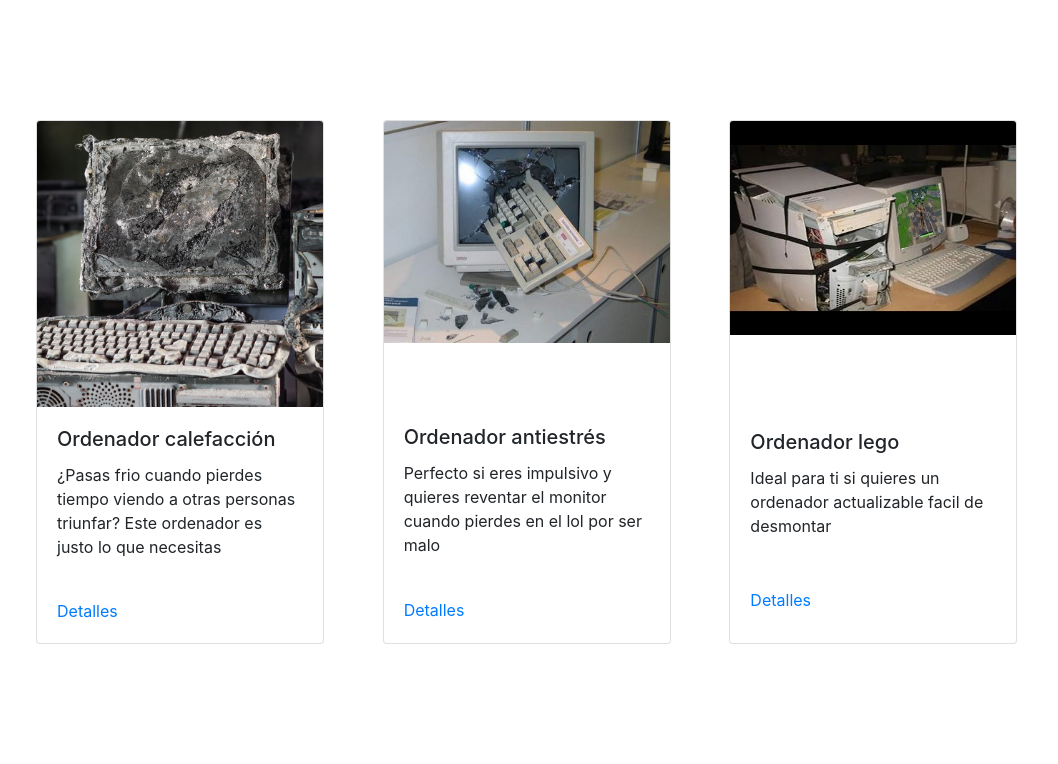
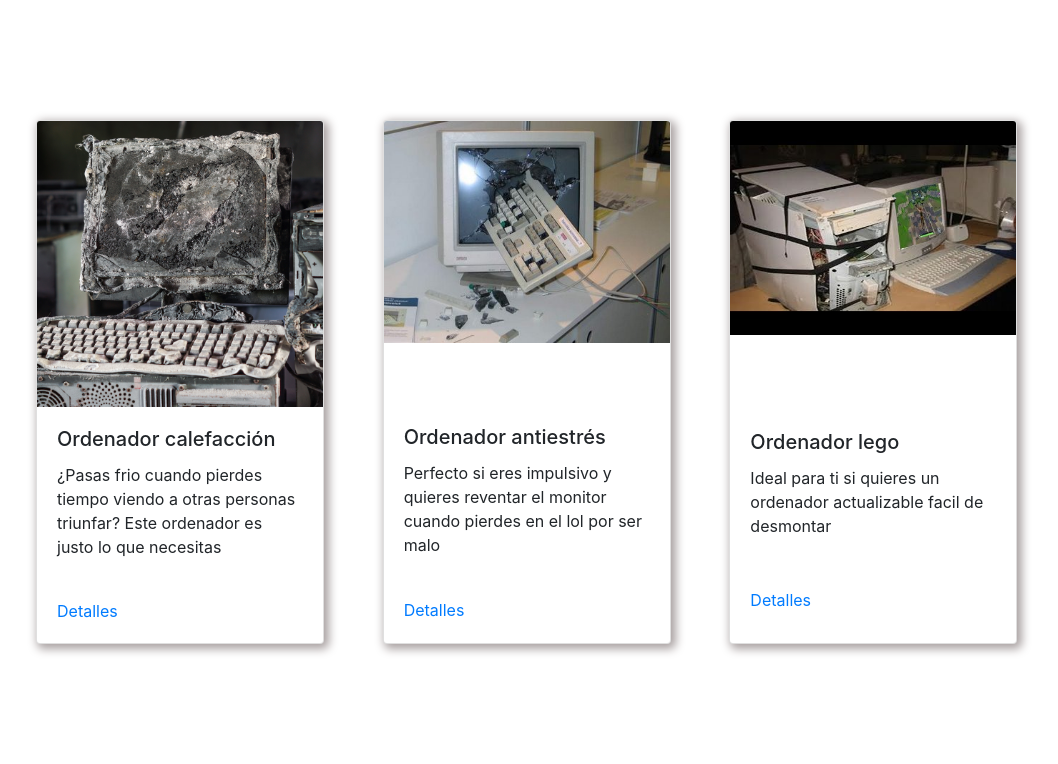
Before and after one commit to TFG-David-y-Giro/TFG, a PHP site: page /index.html in a window 1280 px wide. Shown: the part 112-876 px from the top of the page, without its empty margins (84-1142 px from the left). Run offline with PHP 8.4, Linux system fonts and the light colour scheme; some libraries are stand-ins or nearby versions.

Commit message:
Añadido borde efecto sombra

```diff
--- a/TFG/WEB/styles.css
+++ b/TFG/WEB/styles.css
@@ -95,16 +95,22 @@ header div {
 }
 
 .one {
-    grid-column: 1 ;
+    grid-ºolumn: 1;
     grid-row: 1;
 }
 
 .two {
-    grid-column: 2 ;
-    grid-row: 1 ;
+    grid-column: 2;
+    grid-row: 1;
 }
 
 .three {
     grid-column: 3;
     grid-row: 1;
 }
+
+/* card */
+
+.card {
+    box-shadow: 3px 3px 10px 2px #a9a1a1;
+}
```
